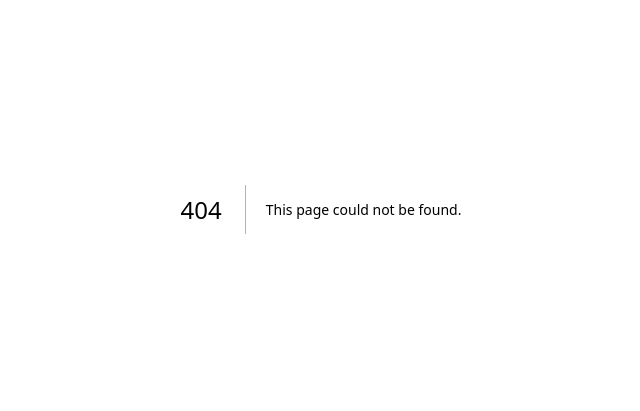
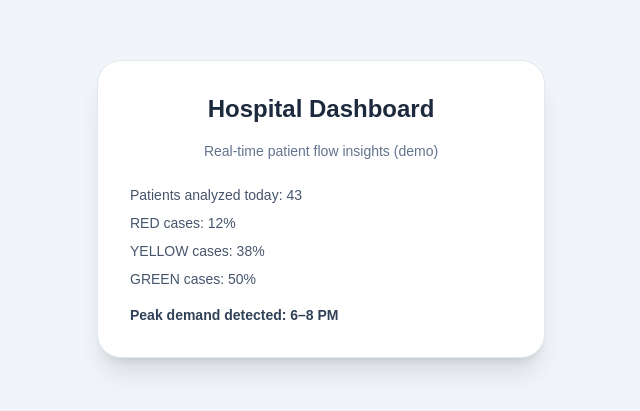
Before and after one commit to guillermoguevara887/MediFlow-AI, a Next.js app: page /hospital in a window 1280 px wide. Before the commit this address had no page. Shown: the part 191-602 px from the top of the page, without its empty margins (319-959 px from the left). Built offline with nearby package versions, Linux system fonts and the light colour scheme.

Commit message:
added hospital file

```diff
--- /dev/null
+++ b/src/app/hospital/page.js
@@ -0,0 +1,28 @@
+export default function HospitalPage() {
+  return (
+    <main className="min-h-screen bg-slate-100 flex items-center justify-center p-6">
+      <div className="bg-white p-8 rounded-3xl shadow-xl w-full max-w-md border border-slate-200">
+
+        <h1 className="text-2xl font-black text-slate-800 mb-4 text-center">
+          Hospital Dashboard
+        </h1>
+
+        <p className="text-center text-slate-500 mb-6 text-sm">
+          Real-time patient flow insights (demo)
+        </p>
+
+        <div className="space-y-2 text-sm text-slate-600">
+          <div>Patients analyzed today: 43</div>
+          <div>RED cases: 12%</div>
+          <div>YELLOW cases: 38%</div>
+          <div>GREEN cases: 50%</div>
+
+          <div className="mt-4 font-semibold text-slate-700">
+            Peak demand detected: 6–8 PM
+          </div>
+        </div>
+
+      </div>
+    </main>
+  );
+}
```
